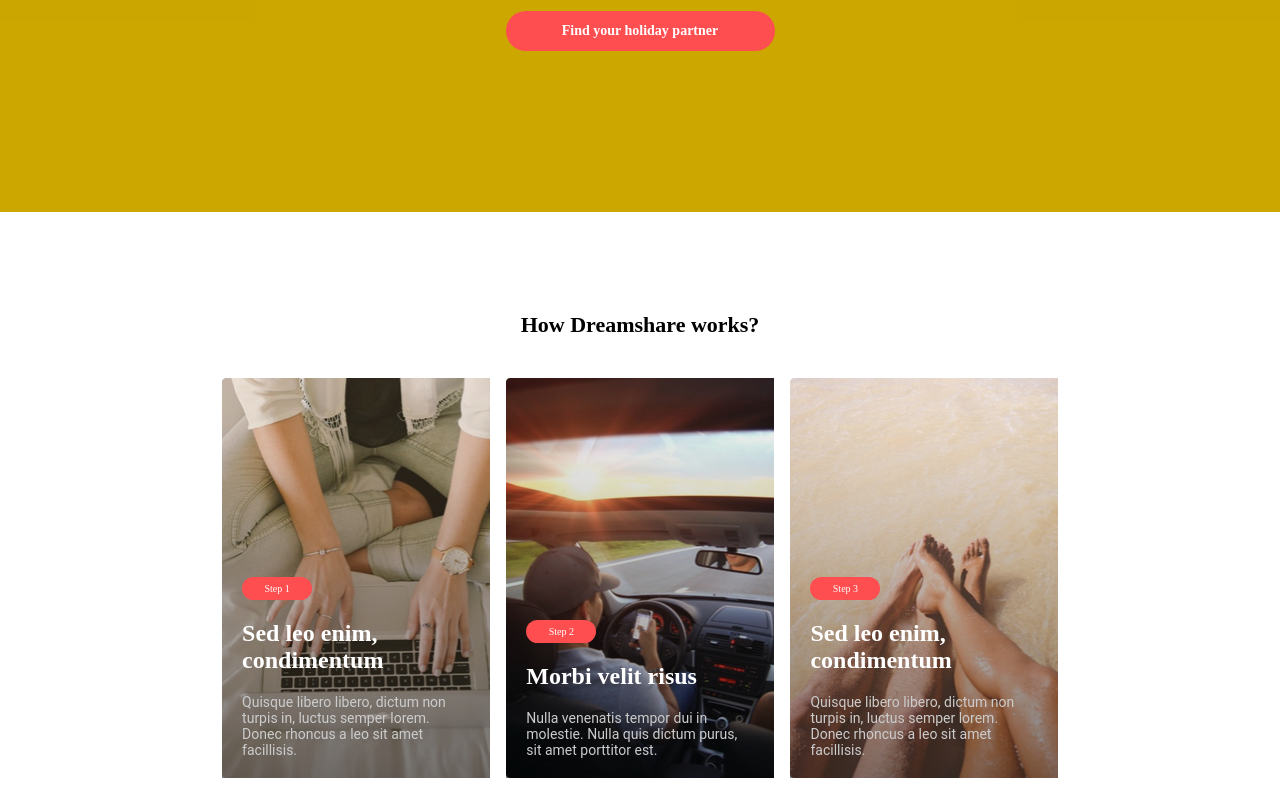
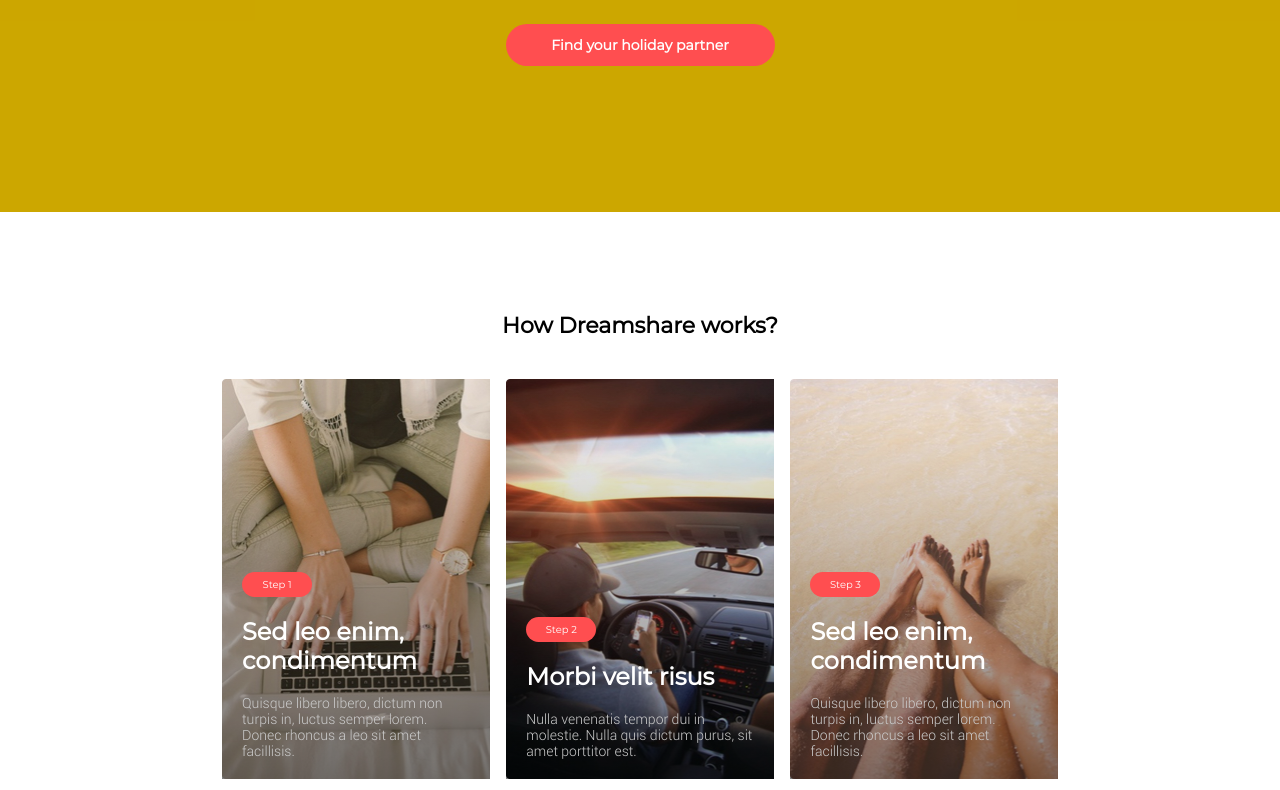
Before and after one commit to NazarovAn/bam-course, a website built with webpack: page src/index.html in a window 1280 px wide. Shown: the part 488-1278 px from the top of the page. Built offline with nearby package versions, Linux system fonts and the light colour scheme; files whose address does not match are found by name.

Commit message:
font typo fix

```diff
--- a/src/blocks/page.css
+++ b/src/blocks/page.css
@@ -1,12 +1,12 @@
 @font-face {
-  font-family: "Motserrat";
-  src: url("../fonts/Montserrat-Regular.ttf") format("ttf"),
-       url("../fonts/MontserratBold.ttf") format("ttf");
+  font-family: "Montserrat";
+  src: url("../fonts/Montserrat-Regular.woff") format("woff"),
+       url("../fonts/MontnserratBold.woff") format("woff");
 }
 
 @font-face {
   font-family: "Roboto";
-  src: url("../fonts/Roboto.ttf") format("ttf");
+  src: url("../fonts/Roboto.woff") format("woff");
 }
 
 * {
--- a/src/index.js
+++ b/src/index.js
@@ -46,6 +46,6 @@ import './blocks/content/__ideas/ideas__slide-tablets.css';
 import './blocks/content/__ideas/ideas__slide-list-tablets.css';
 import './blocks/content/__ideas/ideas__slide-mobile.css';
 import './blocks/content/__ideas/ideas__slide-list-mobile.css';
-import './fonts/Montserrat-Regular.ttf';
-import './fonts/MontserratBold.ttf';
-import './fonts/Roboto.ttf';
+import './fonts/Montserrat-Regular.woff';
+import './fonts/MontnserratBold.woff';
+import './fonts/Roboto.woff';
```
Also changed, not shown: src/fonts/MontnserratBold.woff (added), src/fonts/Montserrat-Regular.ttf (deleted), src/fonts/Montserrat-Regular.woff (added), src/fonts/MontserratBold.ttf (deleted), src/fonts/Roboto.ttf (deleted), src/fonts/Roboto.woff (added).
